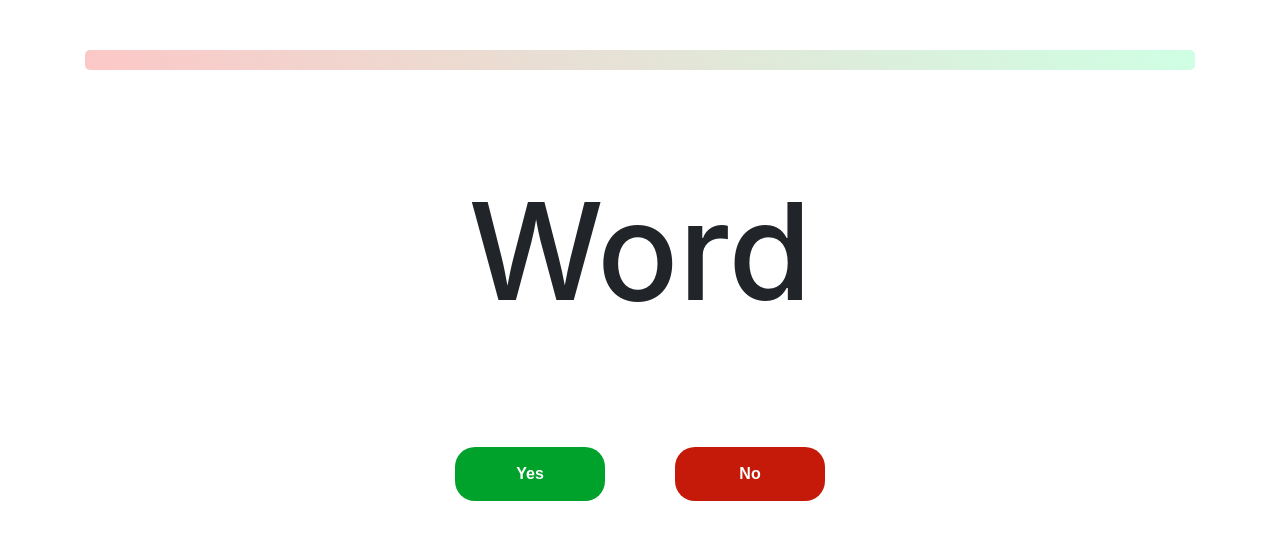
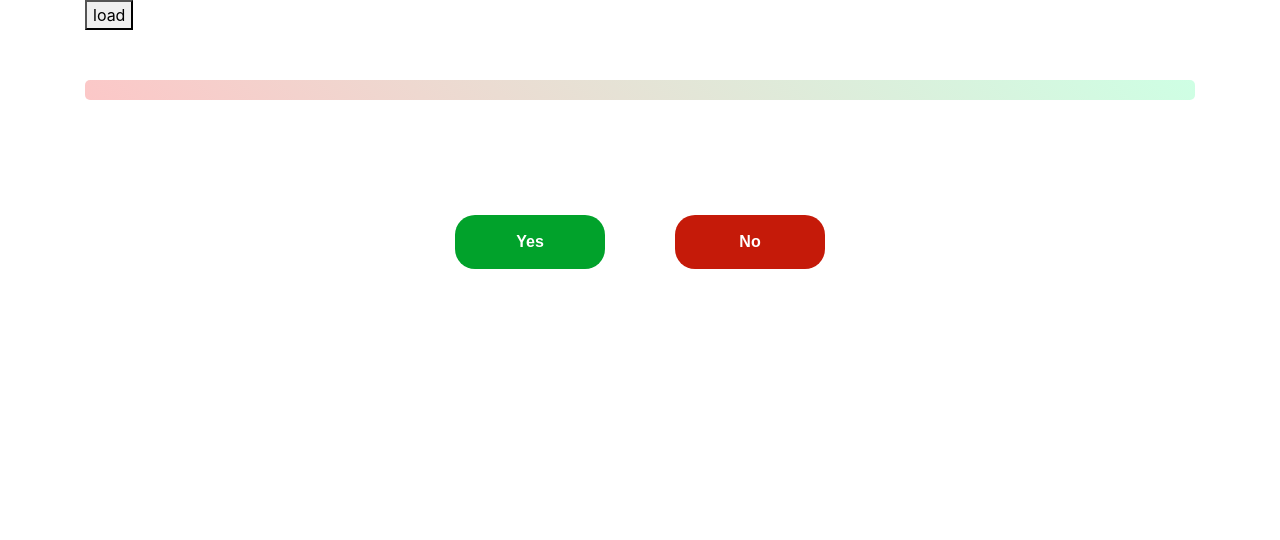
Before and after one commit to HaemanthSP/DoYouKonwIt, a React (Create React App) app in the folder knowit/: page / in a window 1280 px wide. Shown: the top 540 px of the page. Built offline with nearby package versions, Linux system fonts and the light colour scheme.

Commit message:
Add functionality to UI

```diff
--- a/knowit/package.json
+++ b/knowit/package.json
@@ -3,6 +3,7 @@
   "version": "0.1.0",
   "private": true,
   "dependencies": {
+    "axios": "^0.19.0",
     "bootstrap": "^4.3.1",
     "react": "^16.12.0",
     "react-dom": "^16.12.0",
--- a/knowit/src/App.js
+++ b/knowit/src/App.js
@@ -1,3 +1,4 @@
+import axios from 'axios';
 import React, { Component } from 'react';
 import logo from './logo.svg';
 import './App.css';
@@ -7,22 +8,38 @@ class App extends Component {
      constructor(props) {
         super(props);
         this.state = {
-            wordlist: [],
-            word: "Word",
+            user: "Me",
+            wordList: [],
+            activeWordIndex: 0,
+            selection: "",
+            selections: [],
         }
    }
+
+
+  getWordList = (event) => {
+    let stateData = this.state;
+    this.setState({ isLoading: true })
+    const user = {
+      username: stateData.user,
+    };
+    let config = { "Content-Type": "application/json" };
+    axios.post('http://localhost:8000/api/v1/getwordlist', user, config)
+      .then(response => {this.setState({wordList: response.data.wordList})})
+  }
 
   render() {
     return (
         <div className= "container">
+        <button onClick={() => {this.getWordList()}} > load </button>
         <div id="progressbar" style={{marginTop: "50px"}}>
-          <div style={{ width: "100%" }}></div>
+          <div style={{ width: (this.state.wordList.length - this.state.activeWordIndex) * 5 + "%" }}></div>
         </div>
-        <h1 className="word"> Word </h1>
+        <h1 className="word"> {this.state.wordList[this.state.activeWordIndex]} </h1>
         <div className="col-md-12">
           <div className="row card_ctr">
-            <button className="button green" onClick={() => {this.setState({activePage: "words"})}}> Yes </button>
-            <button className="button red" onClick={() => {this.setState({activePage: "words"})}}> No </button>
+            <button className="button green" onClick={() => {this.setState({selection: "yes"})}}> Yes </button>
+            <button className="button red" onClick={() => {this.setState({selection: "no"})}}> No </button>
           </div>
         </div>
         </div>
```
Also changed, not shown: 1 other file (tests, documents, lock files or other folders).
